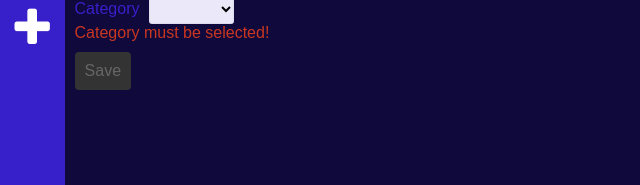
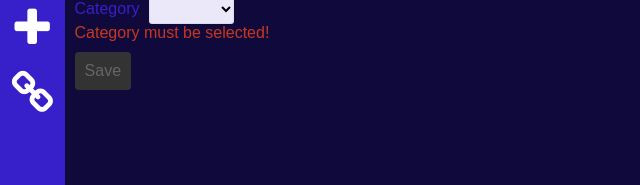
Before and after one commit to SirBoots560/HomeSite, an Angular app in the folder frontend/: page /add in a window 1280 px wide. Shown: the part 145-330 px from the top of the page, without its empty margins (0-640 px from the left). Built offline with nearby package versions, Linux system fonts and the light colour scheme.

Commit message:
adding links to navbar

```diff
--- a/frontend/src/app/app.component.html
+++ b/frontend/src/app/app.component.html
@@ -1,12 +1,15 @@
 <nav>
   <a routerLink="/home">
-    <i class="fa fa-home" aria-hidden="true" style="color: #FFF"></i>
+    <i class="fa fa-home" aria-hidden="true"></i>
   </a>
   <a routerLink="/all">
     <i class="fa fa-tasks" aria-hidden="true"></i>
   </a>
   <a routerLink="/add">
-    <i class="fa fa-plus" aria-hidden="true" style="color: #FFF"></i>
+    <i class="fa fa-plus" aria-hidden="true"></i>
+  </a>
+  <a routerLink="/links">
+    <i class="fa fa-link" aria-hidden="true"></i>
   </a>
 </nav>
 <section>
```
